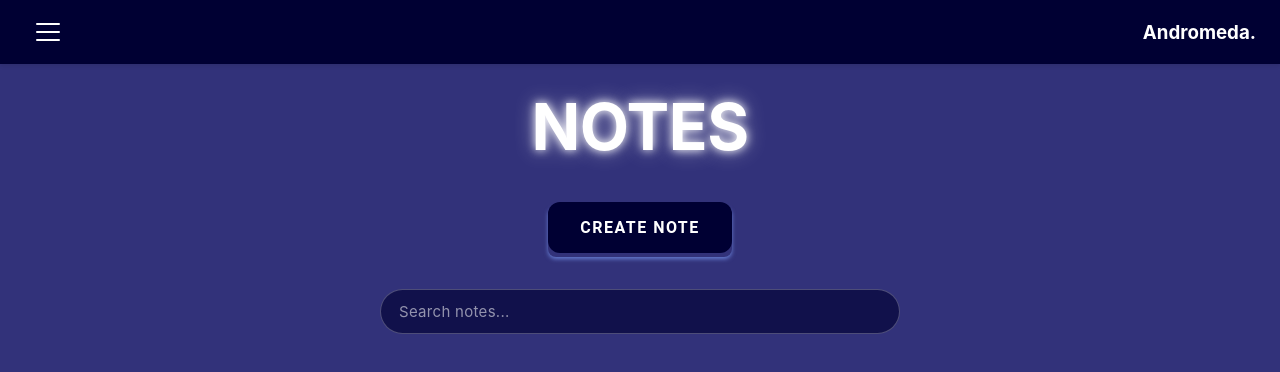
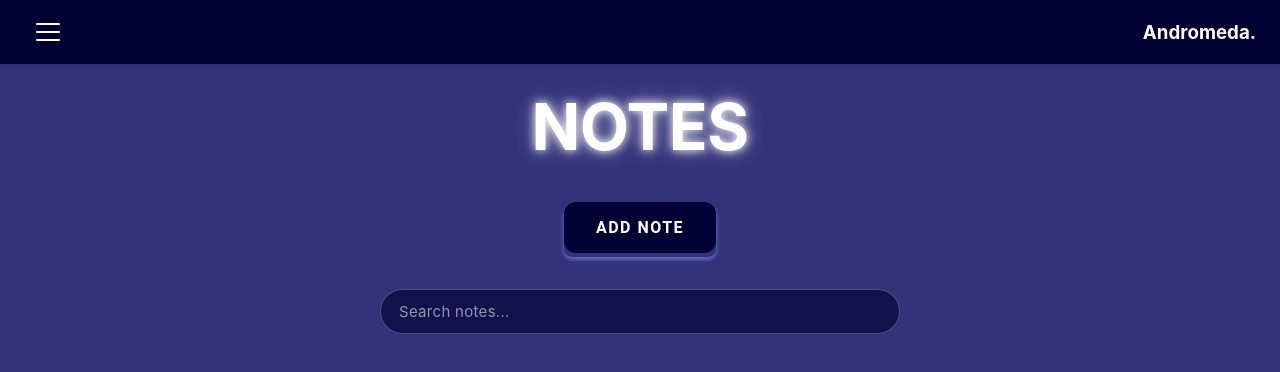
Before and after one commit to abk2191/organiser, a React (Vite) app: page /organiser/notes in a window 1280 px wide. Shown: the top 372 px of the page. Built offline with nearby package versions, Linux system fonts and the light colour scheme.

Commit message:
Updating Create Buttons

```diff
--- a/src/Notes.jsx
+++ b/src/Notes.jsx
@@ -278,7 +278,7 @@ function Notes() {
             <button className="pushable" onClick={newNote}>
               <span className="shadow"></span>
               <span className="edge"></span>
-              <span className="front"> Create Note </span>
+              <span className="front"> ADD NOTE </span>
             </button>
           </div>
 
--- a/src/Todo.jsx
+++ b/src/Todo.jsx
@@ -454,7 +454,7 @@ function Todo() {
             <button className="pushable" onClick={newTodo}>
               <span className="shadow"></span>
               <span className="edge"></span>
-              <span className="front"> CREATE TODO </span>
+              <span className="front"> ADD TODO </span>
             </button>
           </div>
 
```
